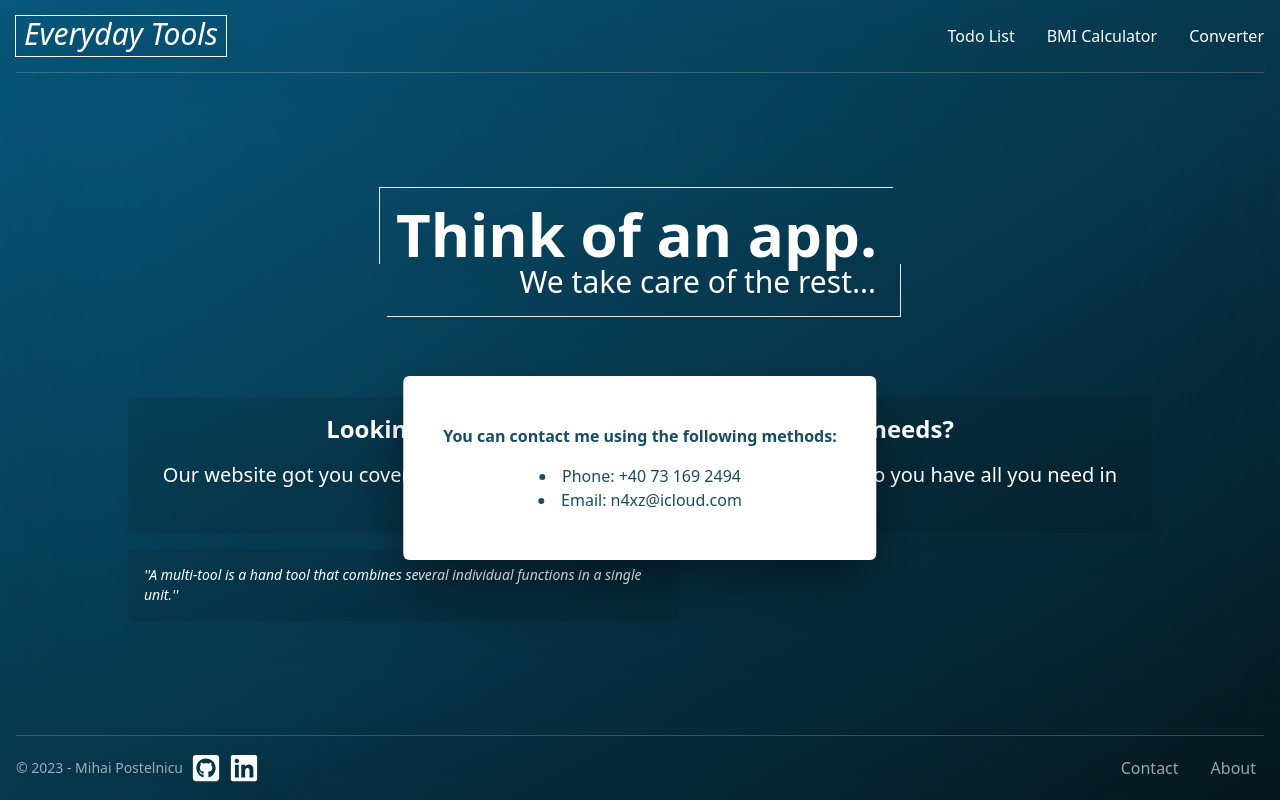
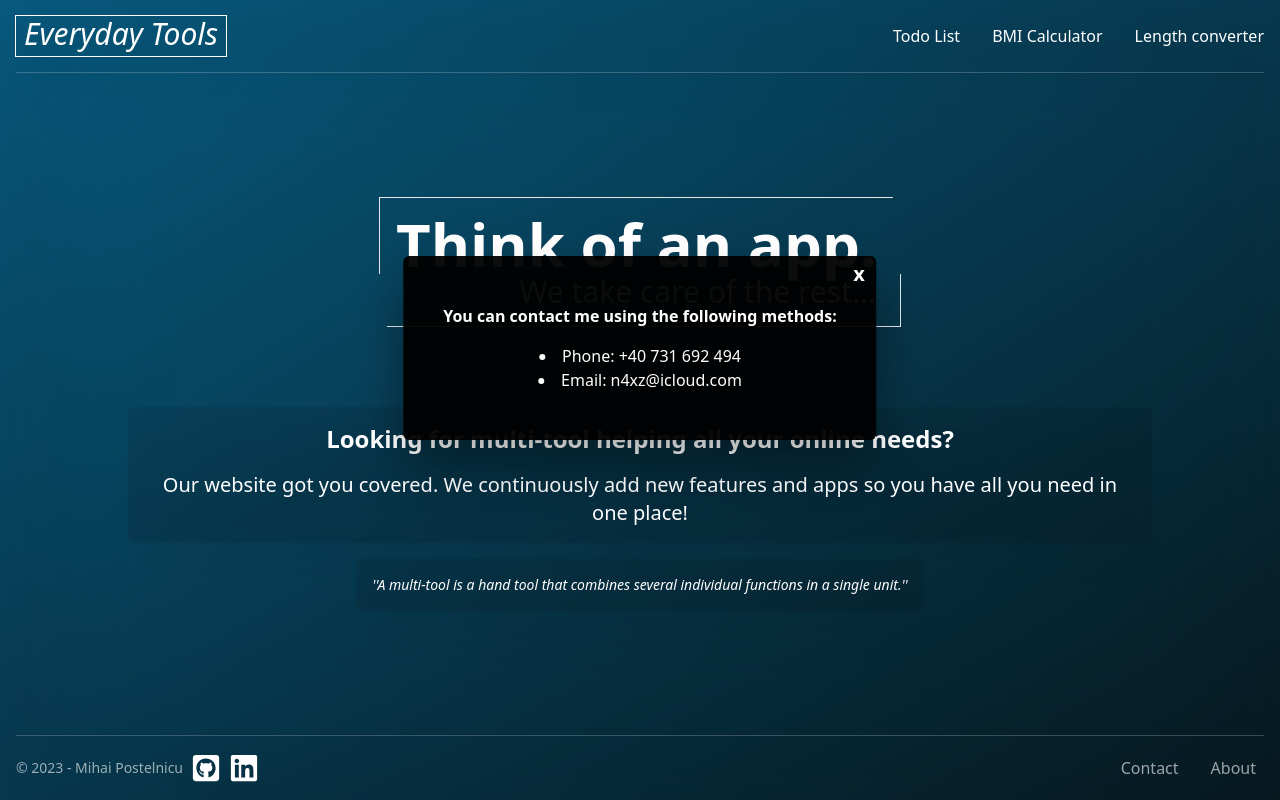
Before and after one commit to n4xz/tools-app, a React (Create React App) app: page / in a window 1280 px wide. Both pictures are taken after a click on the button "Contact". Built offline with nearby package versions, Linux system fonts and the light colour scheme.

Commit message:
design changes

```diff
--- a/src/pages/BMI Calculator/Bmi.jsx
+++ b/src/pages/BMI Calculator/Bmi.jsx
@@ -1,4 +1,3 @@
-
 import React from 'react'
 import Navbar from '../Todo List/components/Navbar'
 import Main from './components/Main'
--- a/src/pages/Converter/Converter.jsx
+++ b/src/pages/Converter/Converter.jsx
@@ -9,7 +9,7 @@ export default function Converter() {
 				animate={{ opacity: 1 }}
 				initial={{ opacity: 0 }}
 				transition={{ duration: 1 }}
-				className='h-screen w-screen overflow-scroll bg-gradient-to-t from-rose-500/50 to-red-500/90 px-4'
+				className='h-screen w-screen overflow-scroll bg-gradient-to-t from-lime-400/50 to-emerald-500/90 px-4'
 			>
 				<Navbar />
 				<Main />
--- a/src/pages/Converter/components/Main.jsx
+++ b/src/pages/Converter/components/Main.jsx
@@ -18,7 +18,6 @@ export default function Main() {
 	const [outputValue, setOutputValue] = useState(0)
 	const [inputUnit, setInputUnit] = useState('Meter')
 	const [outputUnit, setOutputUnit] = useState('Meter')
-
 
 	function handleInputValueChange(event) {
 		setInputValue(event.target.value)
--- a/src/pages/Home Page/components/Description.jsx
+++ b/src/pages/Home Page/components/Description.jsx
@@ -1,6 +1,6 @@
 export default function Description() {
 	return (
-		<div className='col-span-1 flex flex-col gap-4 rounded-md bg-black/10 p-4 drop-shadow-2xl md:col-span-2 text-center'>
+		<div className='col-span-1 flex flex-col gap-4 rounded-md bg-black/10 p-4 text-center drop-shadow-2xl md:col-span-2'>
 			<h5 className='text-xl font-semibold md:text-2xl'>
 				Looking for multi-tool helping all your online needs?
 			</h5>
--- a/src/pages/Home Page/components/Footer.jsx
+++ b/src/pages/Home Page/components/Footer.jsx
@@ -1,4 +1,4 @@
-import { motion } from 'framer-motion'
+import { AnimatePresence, motion } from 'framer-motion'
 import { useState } from 'react'
 import { FaGithubSquare, FaLinkedin } from 'react-icons/fa'
 
@@ -47,19 +47,27 @@ export default function Footer() {
 							Contact
 						</button>
 					</div>
+					<AnimatePresence>
 						{contact && (
 							<motion.div
+								initial={{ opacity: 0 }}
 								animate={{ opacity: 1 }}
-							initial={{ opacity: 0 }}
-							transition={{ duration: 0.8 }}
-							className='fixed left-1/2 bottom-[30%] min-w-[80%] -translate-x-1/2 rounded-md bg-white py-6 px-4 text-center text-cyan-900 shadow-2xl drop-shadow-2xl md:min-w-fit md:py-12 md:px-10'
+								exit={{ opacity: 0 }}
+								transition={{ duration: 0.3 }}
+								className='fixed left-1/2 bottom-[45%] min-w-[80%] -translate-x-1/2 rounded-md bg-black/95 py-6 px-4 text-center text-white shadow-2xl drop-shadow-2xl md:min-w-fit md:py-12 md:px-10'
 							>
+								<button
+									onClick={handleContact}
+									className='absolute right-3 top-1 text-xl font-extrabold'
+								>
+									x
+								</button>
 								<p className='mb-4 font-semibold'>
 									You can contact me using the following methods:
 								</p>
 								<li>
 									<a href='tel:0731692494' className='hover:underline'>
-									Phone: +40 73 169 2494
+										Phone: +40 731 692 494
 									</a>
 								</li>
 								<li>
@@ -69,6 +77,7 @@ export default function Footer() {
 								</li>
 							</motion.div>
 						)}
+					</AnimatePresence>
 					<div>
 						<button
 							onClick={handleAbout}
@@ -76,13 +85,21 @@ export default function Footer() {
 						>
 							About
 						</button>
+						<AnimatePresence>
 							{about && (
 								<motion.div
+									initial={{ opacity: 0 }}
 									animate={{ opacity: 1 }}
-								initial={{ opacity: 0 }}
-								transition={{ duration: 0.8 }}
-								className='fixed left-1/2 bottom-[30%] min-w-[80%] -translate-x-1/2 rounded-md bg-white py-6 px-4 text-center text-cyan-900 shadow-2xl drop-shadow-2xl md:min-w-fit md:py-12 md:px-10'
+									exit={{ opacity: 0 }}
+									transition={{ duration: 0.3 }}
+									className='fixed left-1/2 bottom-[40%] min-w-[80%] -translate-x-1/2 rounded-md bg-black/95 py-6 px-4 text-center text-white shadow-2xl drop-shadow-2xl md:min-w-fit md:py-12 md:px-10'
 								>
+									<button
+										onClick={handleAbout}
+										className='absolute right-3 top-1 text-xl font-extrabold'
+									>
+										x
+									</button>
 									<li>
 										The purpose of this website is to cover a large spectrum of
 										web tools you can use when in need.{' '}
@@ -92,6 +109,7 @@ export default function Footer() {
 									</li>
 								</motion.div>
 							)}
+						</AnimatePresence>
 					</div>
 				</div>
 			</div>
--- /dev/null
+++ b/src/pages/Home Page/components/LinkElement.jsx
@@ -0,0 +1,16 @@
+import { Link } from 'react-router-dom'
+
+export default function LinkElement(props) {
+	const { path, name } = props
+
+	return (
+		<>
+			<Link
+				to={path}
+				className='transition-transform duration-200 hover:scale-110'
+			>
+				{name}
+			</Link>
+		</>
+	)
+}
--- a/src/pages/Home Page/components/MainSection.jsx
+++ b/src/pages/Home Page/components/MainSection.jsx
@@ -2,9 +2,9 @@ import Description from './Description'
 
 export default function MainSection() {
 	return (
-		<div className='mx-auto grid max-w-5xl gap-4 font-extralight'>
+		<div className='mx-auto flex max-w-5xl flex-col items-center gap-4 font-extralight'>
 			<Description />
-			<div className='flex rounded-md bg-black/10 p-4 text-sm italic drop-shadow-2xl'>
+			<div className='flex rounded-md bg-black/10 p-4 text-center text-sm italic drop-shadow-2xl'>
 				''A multi-tool is a hand tool that combines several individual functions
 				in a single unit.''
 			</div>
--- a/src/pages/Home Page/components/Menu.jsx
+++ b/src/pages/Home Page/components/Menu.jsx
@@ -1,33 +1,29 @@
 import { motion } from 'framer-motion'
 import { HiOutlineX } from 'react-icons/hi'
-import { Link } from 'react-router-dom'
+import LinkElement from './LinkElement'
 
 export default function Menu({ handleMenu }) {
 	return (
 		<motion.div
-			animate={{opacity: 1, top: 0}}
-			initial={{opacity: 0, top: -200}}
-			className='fixed top-0 left-0 right-0 z-20 bg-black pt-24 shadow-2xl drop-shadow-2xl'
+			initial={{ opacity: 0, top: -200 }}
+			animate={{ opacity: 1, top: 0 }}
+			exit={{ opacity: 0, top: -200 }}
+			className='fixed top-0 left-0 right-0 z-20 rounded-b-3xl bg-black/95 pt-24 shadow-2xl drop-shadow-2xl'
 		>
 			<button onClick={handleMenu}>
 				<HiOutlineX size={40} color='white' className='fixed right-6 top-4' />
 			</button>
-			<div className='flex flex-col items-center'>
-				<div className='mb-16 h-min w-max px-4 pb-2 text-center text-5xl font-thin italic shadow outline outline-[1px]'>
+			<div className='flex flex-col items-center px-8 pb-8'>
+				<div className='mb-16 h-min w-max px-4 pt-3 pb-4 text-center text-5xl font-thin italic shadow outline outline-[0.8px]'>
 					Everyday Tools
 				</div>
-				<span className='mt-2 mb-1 h-[1px] w-full bg-white/10'></span>
-				<Link to='/todo' className='p-4'>
-					Todo List
-				</Link>
-				<span className='mt-2 mb-1 h-[1px] w-full bg-white/10'></span>
-				<Link to='/bmi' className='mb-3 mt-1 p-4'>
-					BMI Calculator
-				</Link>
-				<span className='mt-2 mb-1 h-[1px] w-full bg-white/10'></span>
-				<Link to='converter' className='mb-3 mt-1 p-4'>
-					Converter
-				</Link>
+				<div className='flex w-full flex-col gap-3 text-center'>
+					<LinkElement path='/todo' name='Todo List' />
+					<span className='h-[0.8px] w-full bg-white/20' />
+					<LinkElement path='/bmi' name='BMI Calculator' />
+					<span className='h-[0.8px] w-full bg-white/20' />
+					<LinkElement path='/converter' name='Length converter' />
+				</div>
 			</div>
 		</motion.div>
 	)
--- a/src/pages/Home Page/components/Navbar.jsx
+++ b/src/pages/Home Page/components/Navbar.jsx
@@ -1,6 +1,7 @@
+import { AnimatePresence } from 'framer-motion'
 import { useState } from 'react'
 import { HiMenuAlt3 } from 'react-icons/hi'
-import { Link } from 'react-router-dom'
+import LinkElement from './LinkElement'
 import Menu from './Menu'
 
 export default function Navbar() {
@@ -20,24 +21,9 @@ export default function Navbar() {
 						Everyday Tools
 					</a>
 					<div className='hidden w-max items-center gap-8 text-white md:flex'>
-						<Link
-							to='/todo'
-							className='transition-transform duration-200 hover:scale-110'
-						>
-							Todo List
-						</Link>
-						<Link
-							to='/bmi'
-							className='transition-transform duration-200 hover:scale-110'
-						>
-							BMI Calculator
-						</Link>
-						<Link
-							to='/converter'
-							className='transition-transform duration-200 hover:scale-110'
-						>
-							Converter
-						</Link>
+						<LinkElement path='/todo' name='Todo List' />
+						<LinkElement path='/bmi' name='BMI Calculator' />
+						<LinkElement path='/converter' name='Length converter' />
 					</div>
 					<button className='md:hidden' onClick={handleMenu}>
 						<HiMenuAlt3 size={40} />
@@ -45,7 +31,9 @@ export default function Navbar() {
 				</div>
 				<div className='bottom-0 h-[1px] w-full bg-white/20'></div>
 			</header>
-			{!menu ? <Menu menu={menu} handleMenu={handleMenu} /> : ''}
+			<AnimatePresence>
+				{!menu ? <Menu menu={menu} handleMenu={handleMenu} /> : ''}
+			</AnimatePresence>
 		</>
 	)
 }
--- a/src/pages/Todo List/components/Task.jsx
+++ b/src/pages/Todo List/components/Task.jsx
@@ -1,6 +1,6 @@
 export const Task = (props) => {
 	return (
-		<li className='list-disc ml-6'>
+		<li className='ml-6 list-disc'>
 			<div className='flex items-center justify-between gap-2 px-1 py-2'>
 				<p className='overflow-auto text-sm'>{props.taskName}</p>
 				<div className='flex gap-3'>
```
Lines whose indentation alone changed are shown as unchanged.
